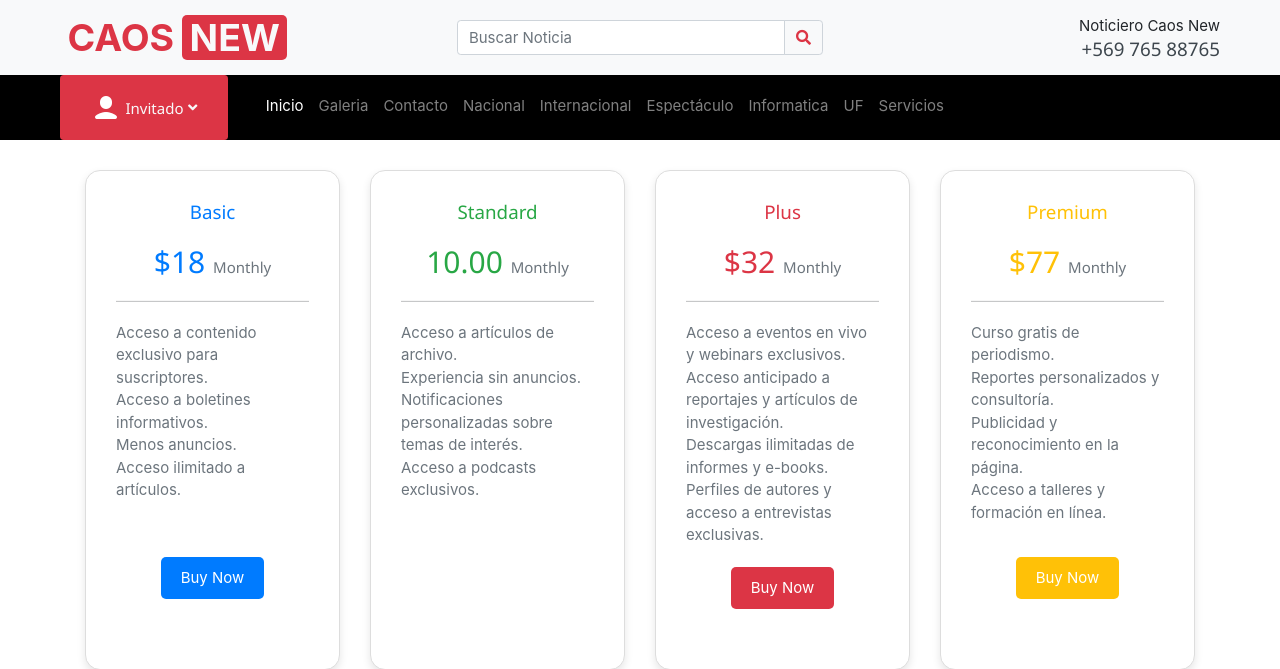
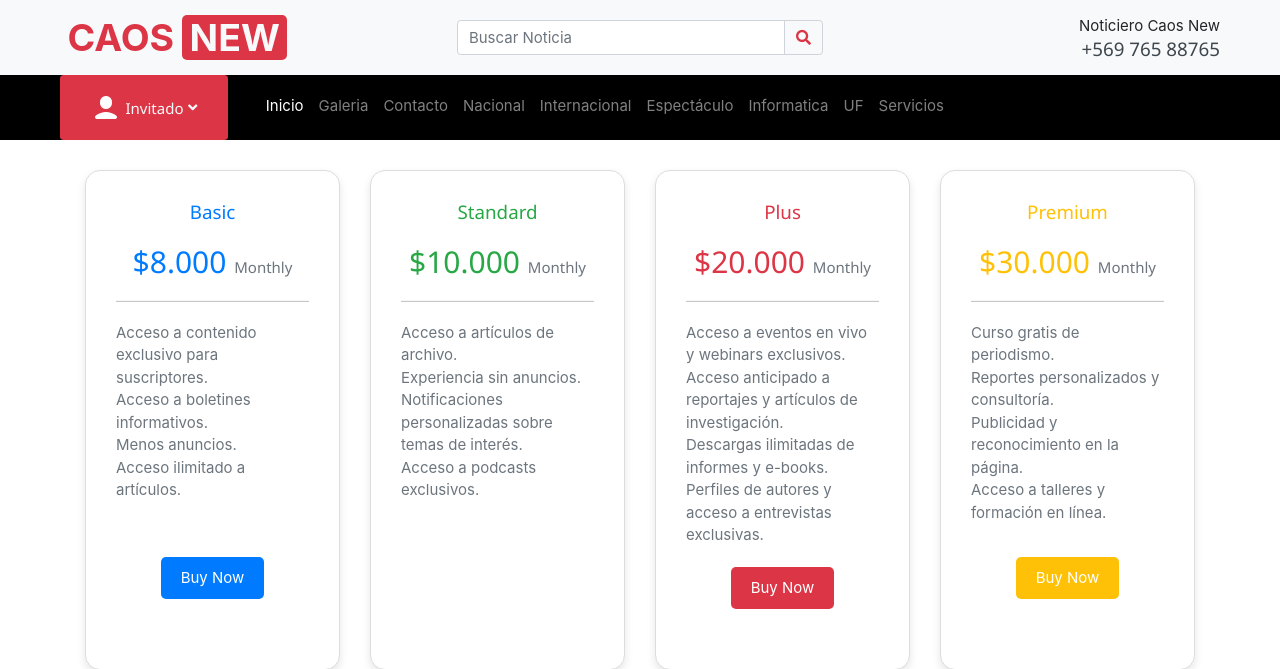
Before and after one commit to tbeleen/caoso, a Django app: page /servicios/ in a window 1280 px wide. Shown: the top 669 px of the page. Run offline with Django 5.2, Linux system fonts and the light colour scheme; some libraries are stand-ins or nearby versions.

Commit message:
first commit

```diff
--- a/core/templates/core/servicios.html
+++ b/core/templates/core/servicios.html
@@ -8,7 +8,7 @@
             <div style="background-color: #fff; border: 1px solid #ddd; padding: 30px; box-shadow: 0 4px 8px rgba(0, 0, 0, 0.1); border-radius: 15px; text-align: center; height: 500px; display: flex; flex-direction: column; justify-content: space-between;">
                 <div>
                     <h5 style="font-weight: bold; color: #007bff; margin-bottom: 20px;">Basic</h5>
-                    <h1 style="color: #007bff; font-size: 2em;">$18 <span style="font-size: 0.5em; color: #6c757d;">Monthly</span></h1>
+                    <h1 style="color: #007bff; font-size: 2em;">$8.000 <span style="font-size: 0.5em; color: #6c757d;">Monthly</span></h1>
                     <hr style="border: 0; border-top: 1px solid #ddd; margin: 20px 0;">
                     <ul style="list-style: none; padding: 0; color: #6c757d; text-align: left; margin: 20px 0;">
                         <li>Acceso a contenido exclusivo para suscriptores.</li>
@@ -27,7 +27,7 @@
             <div style="background-color: #fff; border: 1px solid #ddd; padding: 30px; box-shadow: 0 4px 8px rgba(0, 0, 0, 0.1); border-radius: 15px; text-align: center; height: 500px; display: flex; flex-direction: column; justify-content: space-between;">
                 <div>
                     <h5 style="font-weight: bold; color: #28a745; margin-bottom: 20px;">Standard</h5>
-                    <h1 style="color: #28a745; font-size: 2em;">10.00 <span style="font-size: 0.5em; color: #6c757d;">Monthly</span></h1>
+                    <h1 style="color: #28a745; font-size: 2em;">$10.000 <span style="font-size: 0.5em; color: #6c757d;">Monthly</span></h1>
                     <hr style="border: 0; border-top: 1px solid #ddd; margin: 20px 0;">
                     <ul style="list-style: none; padding: 0; color: #6c757d; text-align: left; margin: 20px 0;">
                         <li>Acceso a artículos de archivo.</li>
@@ -45,7 +45,7 @@
             <div style="background-color: #fff; border: 1px solid #ddd; padding: 30px; box-shadow: 0 4px 8px rgba(0, 0, 0, 0.1); border-radius: 15px; text-align: center; height: 500px; display: flex; flex-direction: column; justify-content: space-between;">
                 <div>
                     <h5 style="font-weight: bold; color: #dc3545; margin-bottom: 20px;">Plus</h5>
-                    <h1 style="color: #dc3545; font-size: 2em;">$32 <span style="font-size: 0.5em; color: #6c757d;">Monthly</span></h1>
+                    <h1 style="color: #dc3545; font-size: 2em;">$20.000 <span style="font-size: 0.5em; color: #6c757d;">Monthly</span></h1>
                     <hr style="border: 0; border-top: 1px solid #ddd; margin: 20px 0;">
                     <ul style="list-style: none; padding: 0; color: #6c757d; text-align: left; margin: 20px 0;">
                         <li>Acceso a eventos en vivo y webinars exclusivos.</li>
@@ -64,7 +64,7 @@
             <div style="background-color: #fff; border: 1px solid #ddd; padding: 30px; box-shadow: 0 4px 8px rgba(0, 0, 0, 0.1); border-radius: 15px; text-align: center; height: 500px; display: flex; flex-direction: column; justify-content: space-between;">
                 <div>
                     <h5 style="font-weight: bold; color: #ffc107; margin-bottom: 20px;">Premium</h5>
-                    <h1 style="color: #ffc107; font-size: 2em;">$77 <span style="font-size: 0.5em; color: #6c757d;">Monthly</span></h1>
+                    <h1 style="color: #ffc107; font-size: 2em;">$30.000 <span style="font-size: 0.5em; color: #6c757d;">Monthly</span></h1>
                     <hr style="border: 0; border-top: 1px solid #ddd; margin: 20px 0;">
                     <ul style="list-style: none; padding: 0; color: #6c757d; text-align: left; margin: 20px 0;">
                         <li>Curso gratis de periodismo.</li>
```
Also changed, not shown: core/templates/core/voucher.html (+30 -13 lines).
